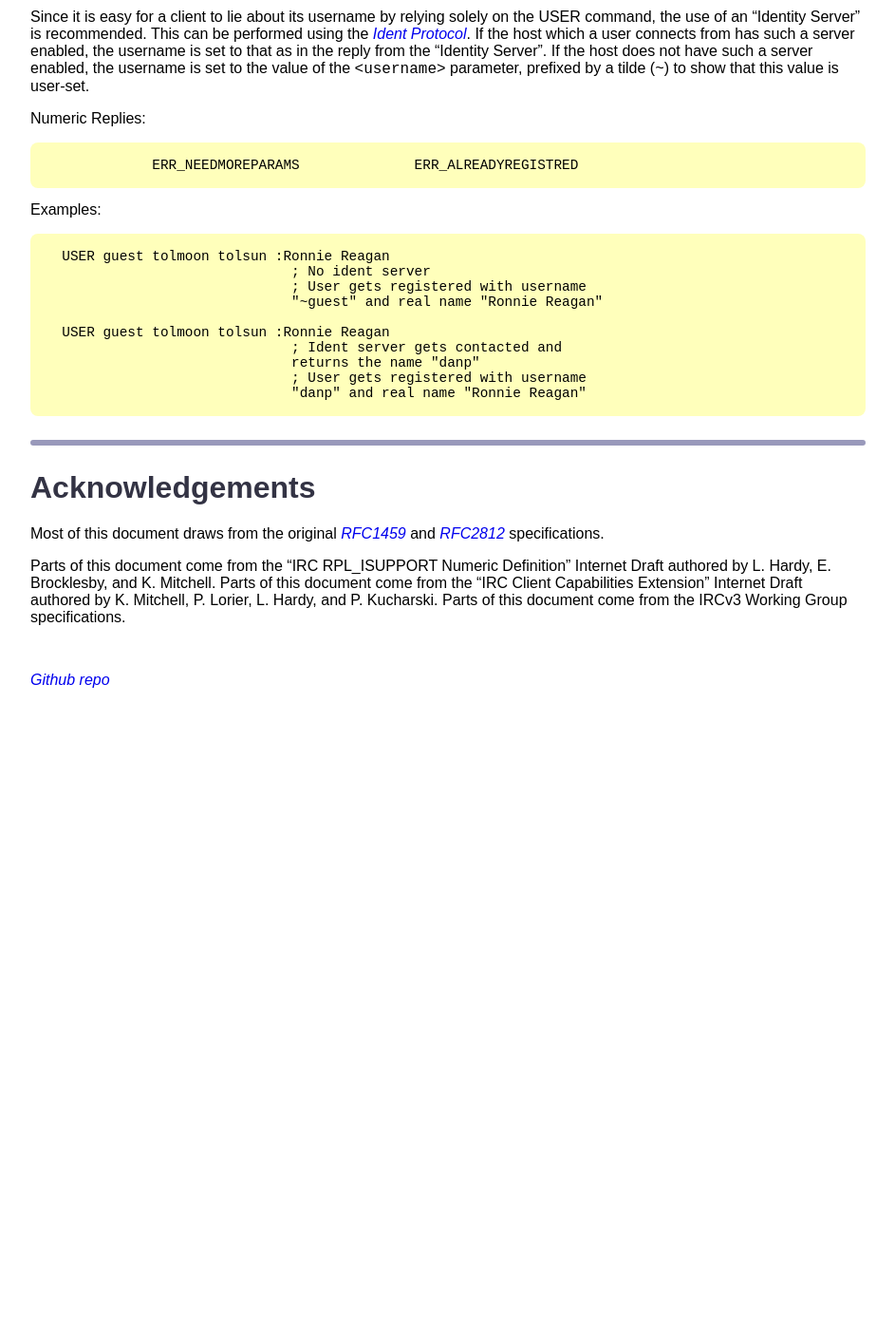
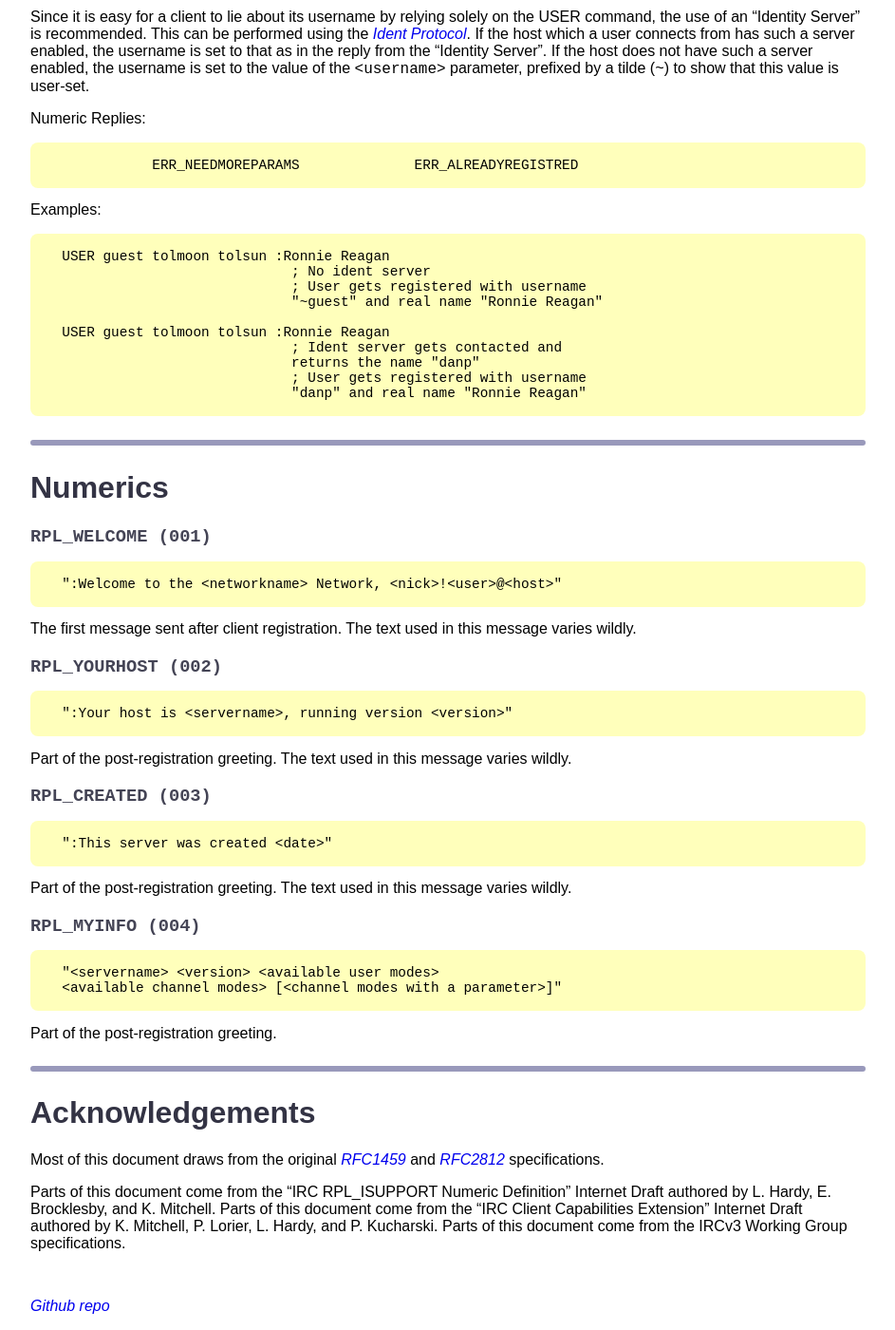
Before and after one commit to ircdocs/modern-irc, a Jekyll site: the page built from index.md, in a window 1280 px wide and 1400 px high, scrolled down 12138 px. Shown: the whole window at 95% size, without its empty margins (168-1111 px from the left). Built offline with Jekyll 4.4.1, drawn with Linux system fonts in a browser that asks for light colours; before the commit the page ends 12879 px from its top, so only the background shows below that; some of the changed text lies outside the part shown.

Commit message:
Spec work, very, VERY basic, initial numerics

```diff
--- a/index.md
+++ b/index.md
@@ -97,7 +97,7 @@ If the IRC network becomes disjoint because of a split between servers, the chan
 
 Channel operators (also referred to as "chanops") on a given channel are considered to 'run' or 'own' that channel. In recognition of this status, channel operators are endowed with certain powers which let them moderate and keep control of their channel.
 
-As owners of a channel, chanops are **not** required to have reasons for their actions in the management of that channel, unless dictated by the moderation policies set by that specific channel. Most IRC operators do not concern themselves with 'channel politics' or 'channel drama', and try to not interfere with the management of specific channels. Most IRC networks consider the management of specific channels, and/or 'abusive' channel operators to be outside their domain. However, for specific details it is best to consult the network policy (usually presented on connection with the [`MOTD`](#rpl_motd)).
+As owners of a channel, chanops are **not** required to have reasons for their actions in the management of that channel, unless dictated by the moderation policies set by that specific channel. Most IRC operators do not concern themselves with 'channel politics' or 'channel drama', and try to not interfere with the management of specific channels. Most IRC networks consider the management of specific channels, and/or 'abusive' channel operators to be outside their domain. However, for specific details it is best to consult the network policy (usually presented on connection with the [`MOTD`](#motd-command)).
 
 Some IRC software also defines other levels of channel moderation. These can include 'halfop' (half operator), 'protected' (protected op), 'founder' (channel founder), and any other positions the server wishes to define. These moderation levels have varying privileges and can execute, and not execute, various channel management commands based on what the server defines.
 
@@ -391,7 +391,7 @@ The [`PASS`](#pass-command) command is not required for the connection to be reg
 
 The [`NICK`](#nick-command) and [`USER`](#user-command) commands are used to set the user's nickname, username, and "real name". Unless the registration is suspended by a CAP negotiation or the server is waiting to complete another lookup (such as hostname or ident), these commands will end the registration process immediately.
 
-Upon successful completion of the registration process, the server MUST send the [`RPL_WELCOME`](#rpl_welcome) `(001)`, [`RPL_YOURHOST`](#rpl_yourhost) `(002)`, [`RPL_CREATED`](#rpl_created) `(003)`, [`RPL_MYINFO`](#rpl_myinfo) `(004)`, and at least one [`RPL_ISUPPORT`](#rpl_isupport) `(005)` numeric to the client. The server SHOULD also send the Message of the Day (MOTD) if one exists (or [`ERR_NOMOTD`](#err_nomotd) if it does not), and MAY send other numerics.
+Upon successful completion of the registration process, the server MUST send the [`RPL_WELCOME`](#rplwelcome-001) `(001)`, [`RPL_YOURHOST`](#rplyourhost-002) `(002)`, [`RPL_CREATED`](#rplcreated-003) `(003)`, [`RPL_MYINFO`](#rplmyinfo-004) `(004)`, and at least one [`RPL_ISUPPORT`](#rplisupport-005) `(005)` numeric to the client. The server SHOULD also send the Message of the Day ([`MOTD`](#motd-command)) if one exists (or [`ERR_NOMOTD`](#errnomotd-422) if it does not), and MAY send other numerics.
 
 
 ---
@@ -399,7 +399,7 @@ Upon successful completion of the registration process, the server MUST send the
 
 # Feature Advertisement
 
-IRC servers and networks implement many different IRC features, limits, and protocol options that clients should be aware of. The [`RPL_ISUPPORT`](#rpl_isupport) `(005)` numeric is designed to advertise these features to clients on connection registration, providing a simple way for clients to change their behaviour based on what is implemented on the server.
+IRC servers and networks implement many different IRC features, limits, and protocol options that clients should be aware of. The [`RPL_ISUPPORT`](#rplisupport-005) `(005)` numeric is designed to advertise these features to clients on connection registration, providing a simple way for clients to change their behaviour based on what is implemented on the server.
 
 Once client registration is complete, the server MUST send at least one `RPL_ISUPPORT` numeric to the client. The server MAY send more than one `RPL_ISUPPORT` numeric and consecutive `RPL_ISUPPORT` numerics SHOULD be sent adjacent to each other.
 
@@ -431,7 +431,7 @@ It is possible for the status of features previously advertised to clients can c
 
 As the maximum number of parameters to any reply is 15, the maximum number of   `RPL_ISUPPORT` tokens that can be advertised is 13. To counter this, a server MAY issue multiple `RPL_ISUPPORT` numerics. A server MUST issue at least one `RPL_ISUPPORT` numeric after client registration has completed. It MUST be issued before further commands from the client are processed.
 
-A list of `RPL_ISUPPORT` parameters is available in the [`RPL_ISUPPORT` Parameters](#rpl_isupport-parameters) section.
+A list of `RPL_ISUPPORT` parameters is available in the [`RPL_ISUPPORT` Parameters](#rplisupport-parameters) section.
 
 
 ---
@@ -535,6 +535,38 @@ Examples:
 ---
 
 
+
+# Numerics
+
+### `RPL_WELCOME (001)`
+
+      ":Welcome to the <networkname> Network, <nick>!<user>@<host>"
+
+The first message sent after client registration. The text used in this message varies wildly.
+
+### `RPL_YOURHOST (002)`
+
+      ":Your host is <servername>, running version <version>"
+
+Part of the post-registration greeting. The text used in this message varies wildly.
+
+### `RPL_CREATED (003)`
+
+      ":This server was created <date>"
+
+Part of the post-registration greeting. The text used in this message varies wildly.
+
+### `RPL_MYINFO (004)`
+
+      "<servername> <version> <available user modes>
+      <available channel modes> [<channel modes with a parameter>]"
+
+Part of the post-registration greeting.
+
+
+---
+
+
 # Acknowledgements
 
 Most of this document draws from the original [RFC1459](https://tools.ietf.org/html/rfc1459) and [RFC2812](https://tools.ietf.org/html/rfc2812) specifications.
```
